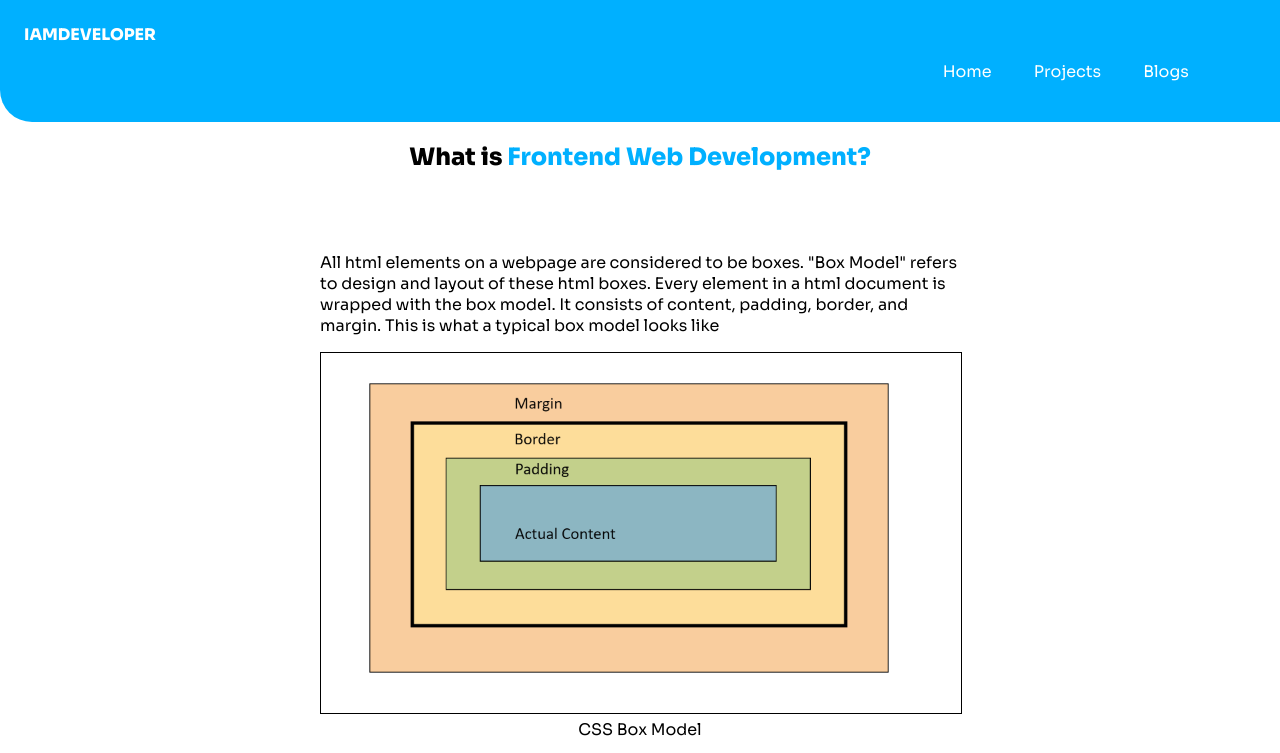
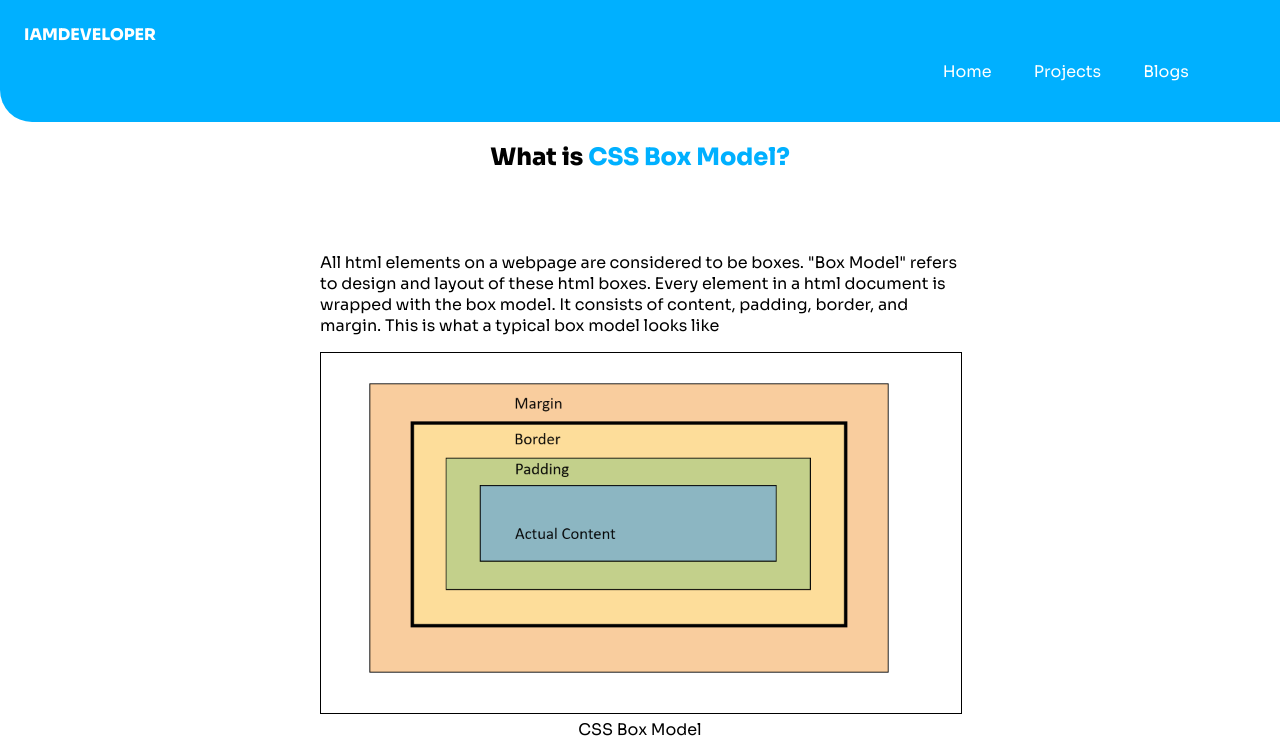
Before and after one commit to kart-c/kartik-portfolio, a plain HTML site: page HTML/css-box-model.html in a window 1280 px wide. Shown: the top 753 px of the page. Drawn offline with Linux system fonts and the light colour scheme.

Commit message:
fix: fixed box model heading

```diff
--- a/HTML/css-box-model.html
+++ b/HTML/css-box-model.html
@@ -20,7 +20,7 @@
 				</ul>
 			</nav>
 			<div class="main-header__container">
-				<h2>What is <span class="highlight">Frontend Web Development?</span></h2>
+				<h2>What is <span class="highlight">CSS Box Model?</span></h2>
 			</div>
 		</header>
 		<main>
```
